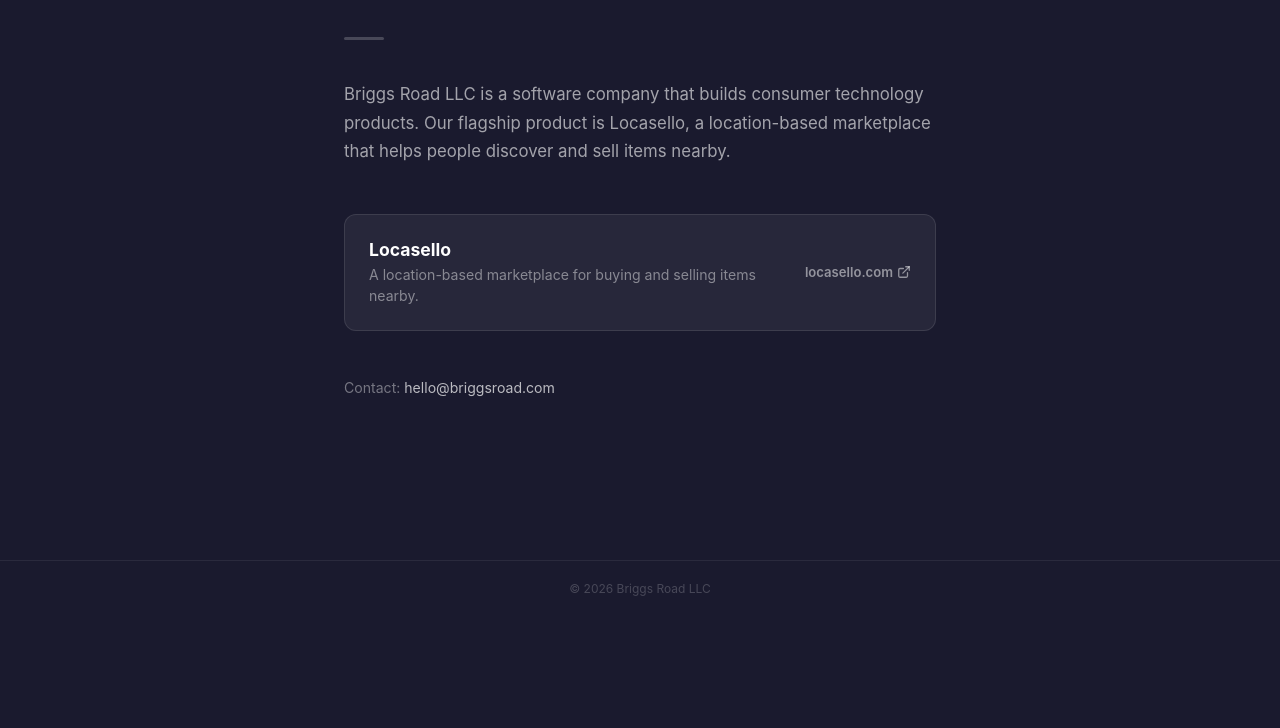
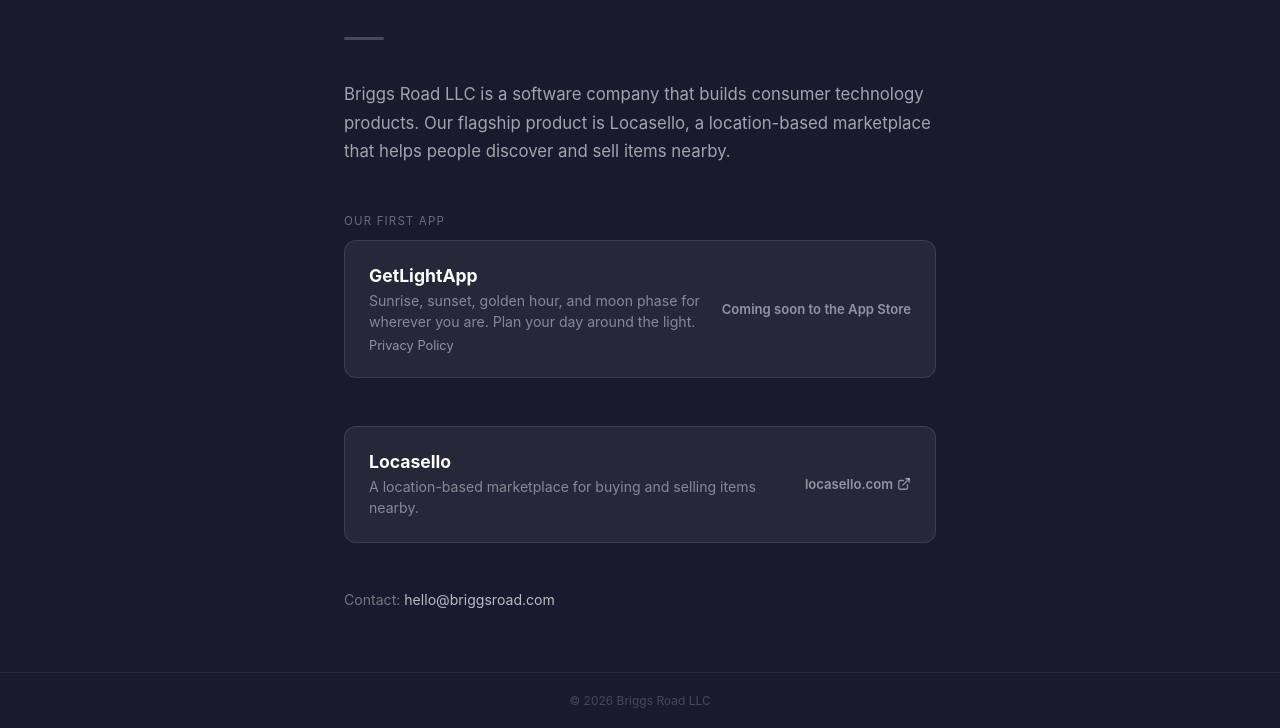
Before and after one commit to markstephenburnham/briggsroad, a plain HTML site: page index.html in a window 1280 px wide. Shown: the part 184-912 px from the top of the page. Before the commit the page ends 800 px from the top, so only its background shows below. Drawn offline with Linux system fonts and the light colour scheme.

Commit message:
adding getlight content

```diff
--- a/index.html
+++ b/index.html
@@ -114,6 +114,33 @@
       gap: 4px;
     }
 
+    .eyebrow {
+      font-size: 0.72rem;
+      color: rgba(255,255,255,0.35);
+      text-transform: uppercase;
+      letter-spacing: 0.1em;
+      margin-bottom: 0.75rem;
+    }
+
+    .product-card.coming-soon { cursor: default; }
+
+    .product-card.coming-soon:hover {
+      background: rgba(255,255,255,0.06);
+      border-color: rgba(255,255,255,0.1);
+    }
+
+    .product-meta {
+      margin-top: 6px;
+      font-size: 0.8rem;
+    }
+
+    .product-meta a {
+      color: rgba(255,255,255,0.5);
+      text-decoration: none;
+    }
+
+    .product-meta a:hover { text-decoration: underline; }
+
     .contact {
       font-size: 0.88rem;
       color: rgba(255,255,255,0.4);
@@ -152,6 +179,22 @@
       discover and sell items nearby.
     </p>
 
+    <div class="eyebrow">Our first app</div>
+
+    <!-- When the App Store listing is live, change this div to an anchor:
+         <a class="product-card" href="APP_STORE_URL" target="_blank"> ... </a>
+         and replace "Coming soon to the App Store" with a download link. -->
+    <div class="product-card coming-soon">
+      <div class="product-info">
+        <div class="product-name">GetLightApp</div>
+        <div class="product-desc">Sunrise, sunset, golden hour, and moon phase for wherever you are. Plan your day around the light.</div>
+        <div class="product-meta">
+          <a href="getlight-privacy.html">Privacy Policy</a>
+        </div>
+      </div>
+      <div class="product-link">Coming soon to the App Store</div>
+    </div>
+
     <a class="product-card" href="https://www.locasello.com" target="_blank">
       <div class="product-info">
         <div class="product-name">Locasello</div>
```
